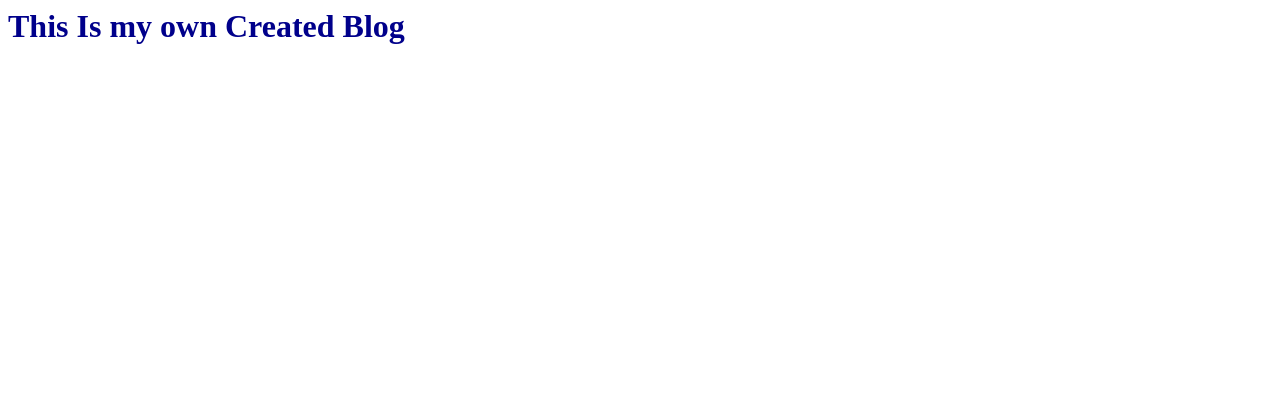
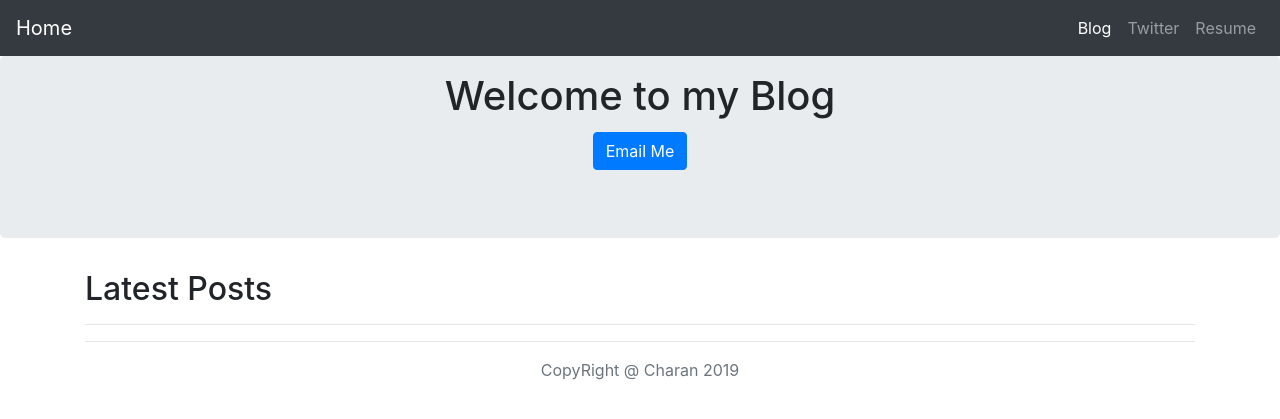
Before and after one commit to pcharan/Portfolio-Project, a Django app: template blog/templates/bloghome.html in a window 1280 px wide. Shown: the top 419 px of the page. Run offline with Django 3.2, Linux system fonts and the light colour scheme; the template is opened without the code that fills it, so the values that code supplies are empty; some libraries are stand-ins or nearby versions.

Commit message:
Completd webpage design and it is working fine

```diff
--- a/PortfolioProject/settings.py
+++ b/PortfolioProject/settings.py
@@ -123,7 +123,12 @@ USE_TZ = True
 # Static files (CSS, JavaScript, Images)
 # https://docs.djangoproject.com/en/2.2/howto/static-files/
 
+STATICFILES_DIRS = [
+	os.path.join(BASE_DIR, 'PortfolioProject/static/')
+]
 STATIC_URL = '/static/'
+STATIC_ROOT = os.path.join(BASE_DIR, 'static')
+
 MEDIA_ROOT = os.path.join(BASE_DIR, 'media')
 MEDIA_URL = '/media/'
 Image_URL = ''
--- a/PortfolioProject/urls.py
+++ b/PortfolioProject/urls.py
@@ -14,12 +14,14 @@ Including another URLconf
     2. Add a URL to urlpatterns:  path('blog/', include('blog.urls'))
 """
 from django.contrib import admin
-from django.urls import path
+from django.urls import path, include
 from django.conf import settings
 from django.conf.urls.static import static
 import jobs.views
+import blog.views
 
 urlpatterns = [
     path('admin/', admin.site.urls),
 	path('', jobs.views.home, name='home'),
+	path('blog/', include('blog.urls')),
 ]+ static(settings.MEDIA_URL, document_root=settings.MEDIA_ROOT)
--- a/blog/templates/bloghome.html
+++ b/blog/templates/bloghome.html
@@ -1,6 +1,89 @@
-<html>
-<title>Charan Blog</title>
+
+<!doctype html>
+<html lang="en">
+{% load staticfiles %}
+<head>
+    <meta charset="utf-8">
+    <meta name="viewport" content="width=device-width, initial-scale=1, shrink-to-fit=no">
+    <meta name="description" content="">
+    <meta name="author" content="Mark Otto, Jacob Thornton, and Bootstrap contributors">
+    <meta name="generator" content="Jekyll v3.8.5">
+    <title>Blog</title>
+    <link rel="icon" href="../../media/depositphotos_75677059-stock-illustration-p-letter-eco-logo-volume.jpg" type="image/x-icon" >
+
+    <link rel="canonical" href="https://getbootstrap.com/docs/4.3/examples/album/">
+
+    <!-- Bootstrap core CSS -->
+    <link rel="stylesheet" href="https://stackpath.bootstrapcdn.com/bootstrap/4.3.1/css/bootstrap.min.css" integrity="sha384-ggOyR0iXCbMQv3Xipma34MD+dH/1fQ784/j6cY/iJTQUOhcWr7x9JvoRxT2MZw1T" crossorigin="anonymous">
+
+    <style>
+        .bd-placeholder-img {
+            font-size: 1.125rem;
+            text-anchor: middle;
+            -webkit-user-select: none;
+            -moz-user-select: none;
+            -ms-user-select: none;
+            user-select: none;
+        }
+
+        @media (min-width: 768px) {
+            .bd-placeholder-img-lg {
+                font-size: 3.5rem;
+            }
+        }
+    </style>
+</head>
+
 <body>
-    <h1 style="font-family:'Times New Roman', Times, serif; color:darkblue"> This Is my own Created Blog</h1>
+    <header>
+        <nav class="navbar navbar-expand-lg navbar-dark bg-dark">
+            <a class="navbar-brand" href="{% url 'home' %}">Home</a>
+            <button class="navbar-toggler" type="button" data-toggle="collapse" data-target="#navbarNavAltMarkup" aria-controls="navbarNavAltMarkup" aria-expanded="false" aria-label="Toggle navigation">
+                <span class="navbar-toggler-icon"></span>
+            </button>
+            <div class="collapse navbar-collapse" id="navbarNavAltMarkup">
+                <ul class="navbar-nav ml-auto">
+                    <li class="nav-item">
+                        <a class="nav-link active" href="{% url 'blog' %}">Blog</a>
+                    </li>
+                    <li class="nav-item">
+                        <a class="nav-link" href="https://twitter.com/CharansidduP">Twitter </a>
+                    </li>
+                    <li class="nav-item">
+                        <a class="nav-link" href="{% static 'CharanResume.pdf' %}">Resume</a>
+                    </li>
+                </ul>
+            </div>
+        </nav>
+    </header>
+
+    <main role="main">
+
+        <section class="jumbotron text-center pt-3">
+            <div class="container">
+                <h1 class="jumbotron-heading">Welcome to my Blog</h1>
+                    <a href="mailto:p.charansiddu@gmail.com" class="btn btn-primary my-1">Email Me</a>
+            </div>
+        </section>
+        <div class="container">
+            <h2>Latest Posts</h2>
+            <hr />
+            {% for blog in blogs.all %}
+            <a href="{% url 'detail' blog.id %}"><h3>{{ blog.title }}</h3></a>
+            {{ blog.pub_date_pretty }}      <br />
+            <img class="img-fluid" src="{{ blog.image.url }}" width="200" height="200" /> <br />
+            {{ blog.summary }} <br />
+            {% endfor %}
+        </div>
+    </main>
+    <footer class="text-muted">
+        <div class="container text-center">
+            <hr />
+            <p>CopyRight @ Charan {% now "Y" %}</p>
+        </div>
+    </footer>
+    <script src="https://code.jquery.com/jquery-3.3.1.slim.min.js" integrity="sha384-q8i/X+965DzO0rT7abK41JStQIAqVgRVzpbzo5smXKp4YfRvH+8abtTE1Pi6jizo" crossorigin="anonymous"></script>
+    <script src="https://cdnjs.cloudflare.com/ajax/libs/popper.js/1.14.7/umd/popper.min.js" integrity="sha384-UO2eT0CpHqdSJQ6hJty5KVphtPhzWj9WO1clHTMGa3JDZwrnQq4sF86dIHNDz0W1" crossorigin="anonymous"></script>
+    <script src="https://stackpath.bootstrapcdn.com/bootstrap/4.3.1/js/bootstrap.min.js" integrity="sha384-JjSmVgyd0p3pXB1rRibZUAYoIIy6OrQ6VrjIEaFf/nJGzIxFDsf4x0xIM+B07jRM" crossorigin="anonymous"></script>
 </body>
 </html>
--- /dev/null
+++ b/blog/urls.py
@@ -0,0 +1,7 @@
+from django.urls import path
+from . import views
+
+urlpatterns = [
+	path('', views.blog, name='blog'),
+	path('<int:blog_id>/', views.detail, name='detail'),
+]
```
Also changed, not shown: blog/models.py (+10 -1 lines), blog/templates/detail.html (added, +78 -0 lines), blog/views.py (+9 -2 lines), jobs/Jobtemplates/home.html (+13 -9 lines), 2 other files.
